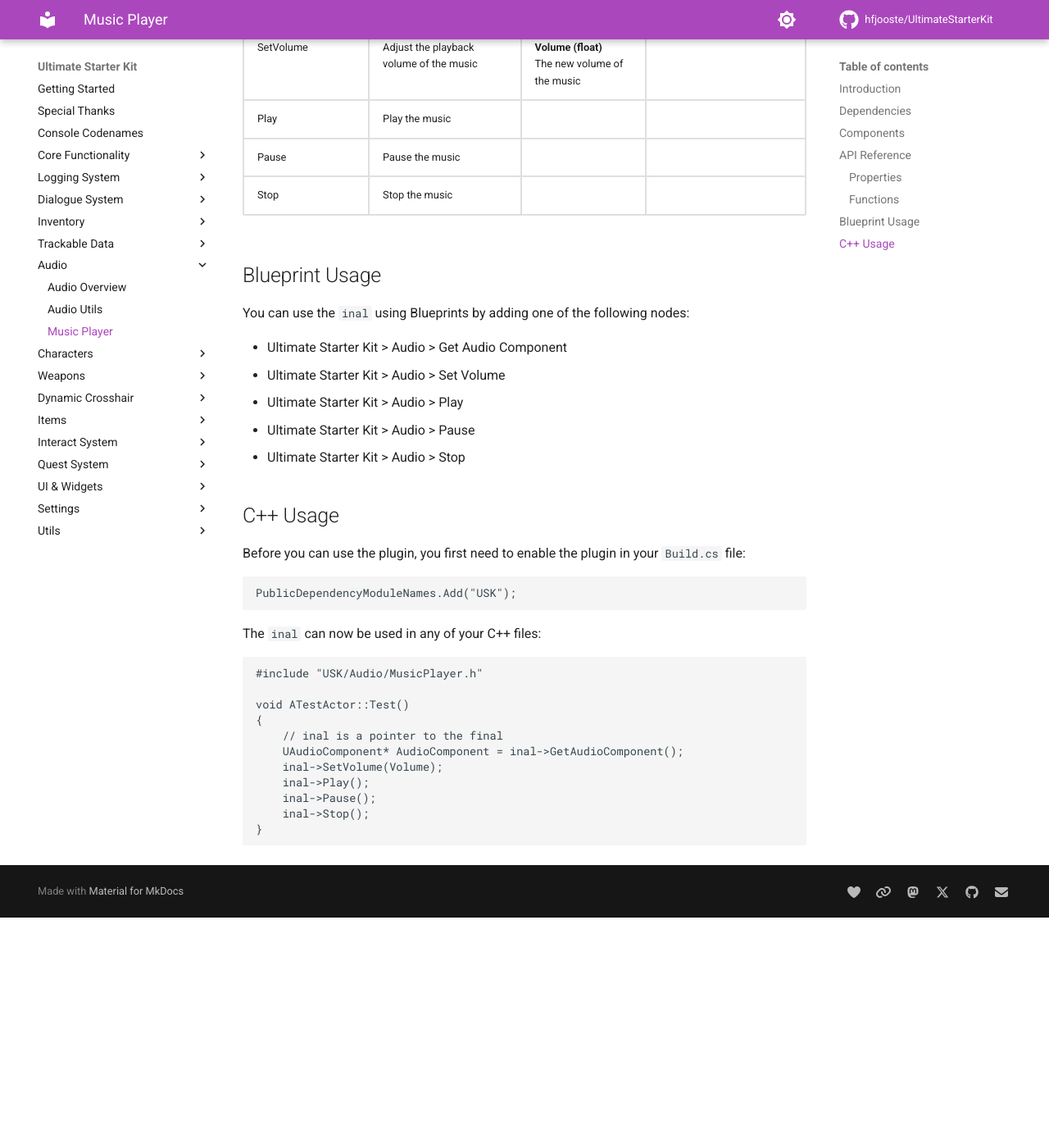
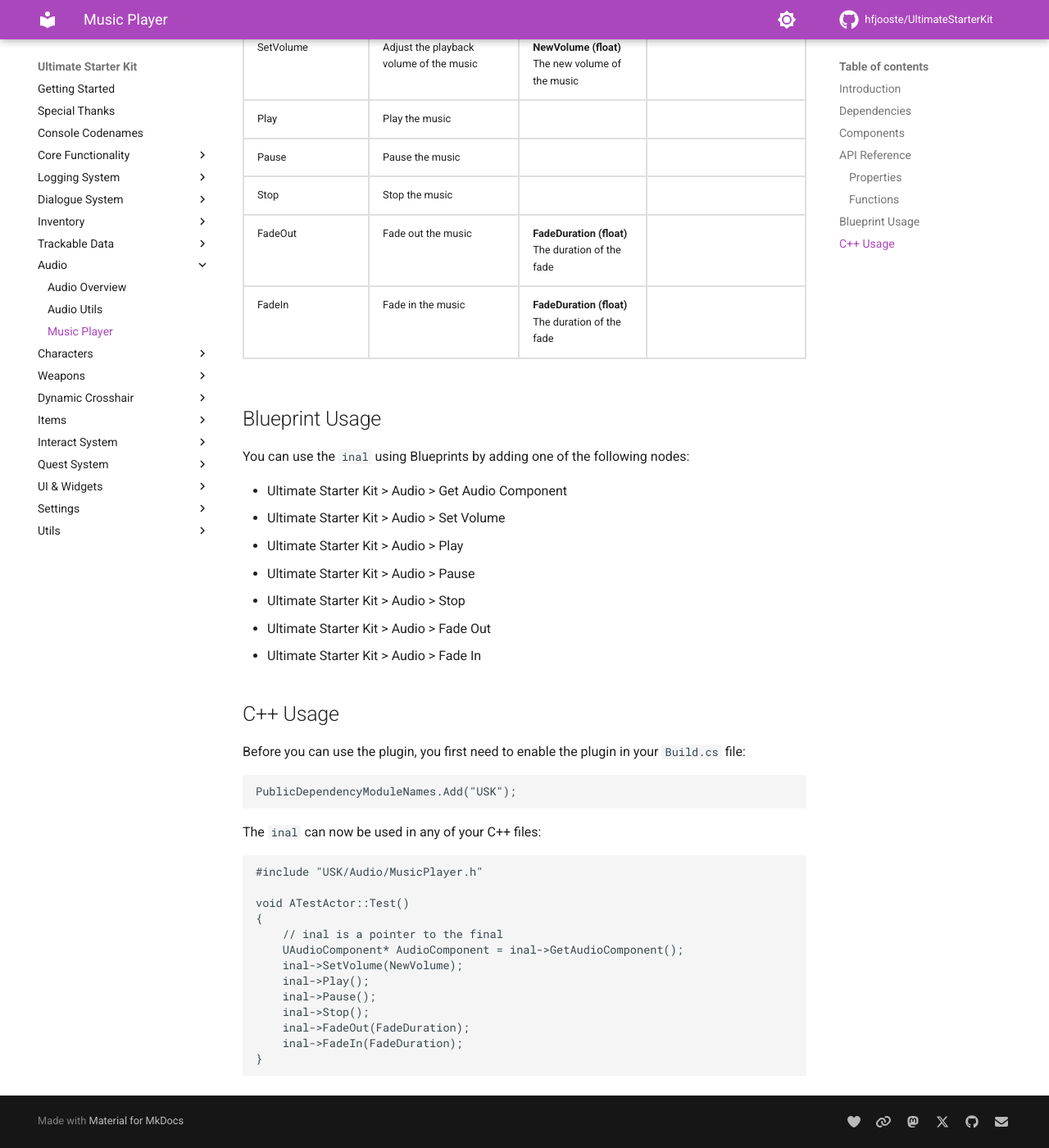
Before and after one commit to hfjooste/UltimateStarterKit, an MkDocs documentation site: the page built from docs/music.md, in a window 1280 px wide and 1400 px high, scrolled down 1170 px. Shown: the whole window at 82% size. Built offline with MkDocs 1.6.1 and Material for MkDocs 9.7.7, drawn with Linux system fonts in a browser that asks for light colours; comment, search, counter and statistics services are not loaded; before the commit the page ends 2289 px from its top, so only the background shows below that.

Commit message:
Added fade out/in functions to music player

````diff
--- a/docs/music.md
+++ b/docs/music.md
@@ -56,7 +56,7 @@
 	<tr>
 		<td>SetVolume</td>
 		<td>Adjust the playback volume of the music</td>
-		<td><strong>Volume (float)</strong><br/>The new volume of the music</td>
+		<td><strong>NewVolume (float)</strong><br/>The new volume of the music</td>
 		<td></td>
 	</tr>
 	<tr>
@@ -77,6 +77,18 @@
 		<td></td>
 		<td></td>
 	</tr>
+	<tr>
+		<td>FadeOut</td>
+		<td>Fade out the music</td>
+		<td><strong>FadeDuration (float)</strong><br/>The duration of the fade</td>
+		<td></td>
+	</tr>
+	<tr>
+		<td>FadeIn</td>
+		<td>Fade in the music</td>
+		<td><strong>FadeDuration (float)</strong><br/>The duration of the fade</td>
+		<td></td>
+	</tr>
 </table>
 
 ## Blueprint Usage
@@ -87,6 +99,8 @@
 	<li>Ultimate Starter Kit > Audio > Play</li>
 	<li>Ultimate Starter Kit > Audio > Pause</li>
 	<li>Ultimate Starter Kit > Audio > Stop</li>
+	<li>Ultimate Starter Kit > Audio > Fade Out</li>
+	<li>Ultimate Starter Kit > Audio > Fade In</li>
 </ul>
 
 ## C++ Usage
@@ -103,9 +117,11 @@
 {
 	// inal is a pointer to the final
 	UAudioComponent* AudioComponent = inal->GetAudioComponent();
-	inal->SetVolume(Volume);
+	inal->SetVolume(NewVolume);
 	inal->Play();
 	inal->Pause();
 	inal->Stop();
+	inal->FadeOut(FadeDuration);
+	inal->FadeIn(FadeDuration);
 }
 ```
````
Also changed, not shown: 2 other files.
